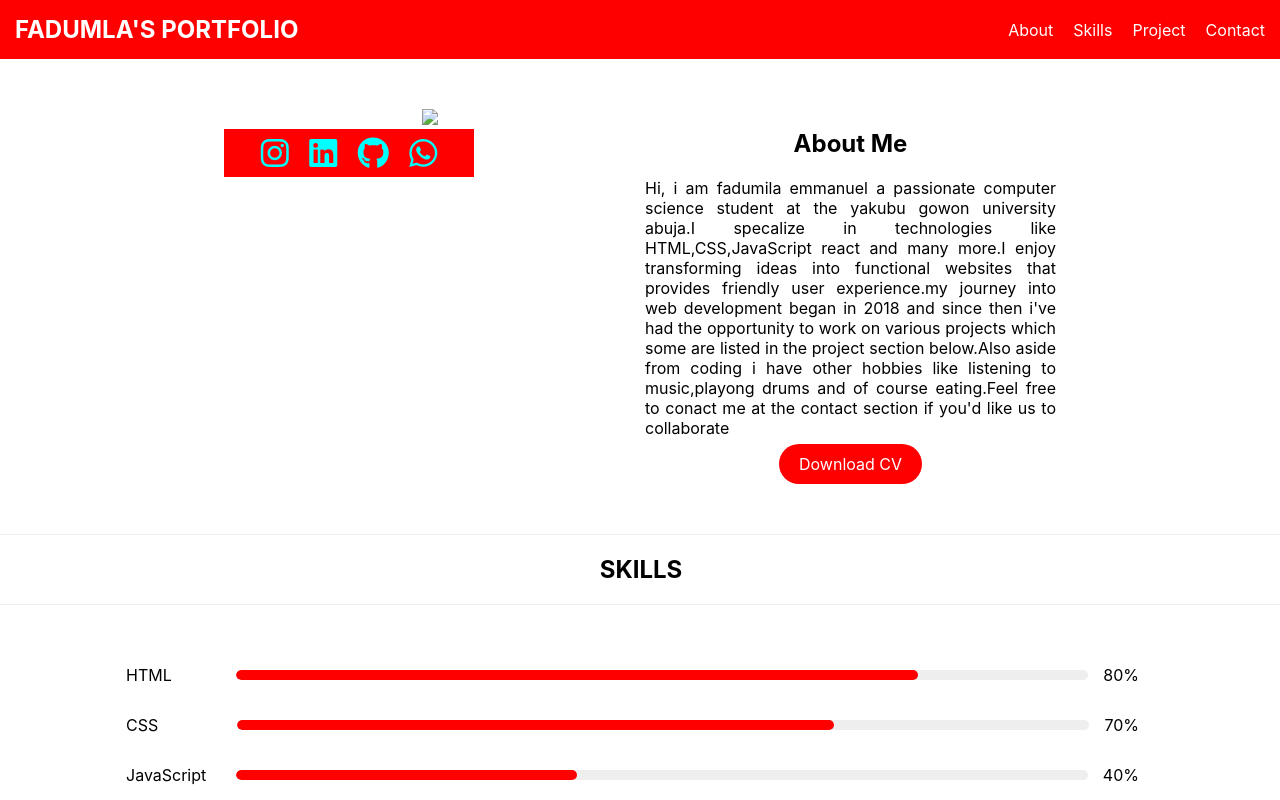
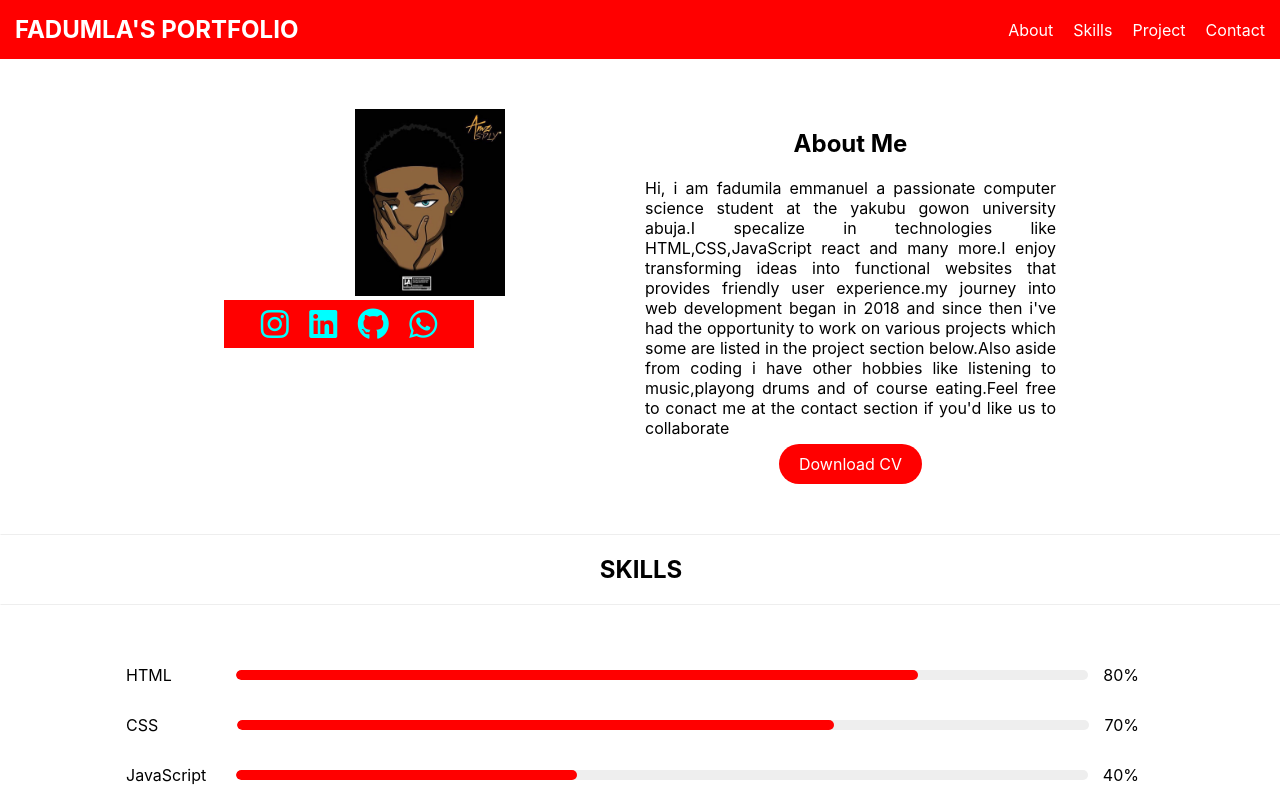
Before and after one commit to chiddy-code/Fadilah-Emmanuel-project.github.io, a plain HTML site: page index.html in a window 1280 px wide. Shown: the top 800 px of the page. Drawn offline with Linux system fonts and the light colour scheme; files whose address does not match are found by name.

Commit message:
Update index.html

```diff
--- a/index.html
+++ b/index.html
@@ -29,7 +29,7 @@
 				<div class="about">
 					<div class="child">
 						<div class="profilec:">
-							<img src="Screenshot_20250604-091846.png" width="150">
+							<img src="me.jpg" width="150">
 							<div class="icon">
 								<a href=""><i class="fab fa-instagram fa-2x"></i></a>
 								<a href=""><i class="fab fa-linkedin fa-2x"></i></a>
```
